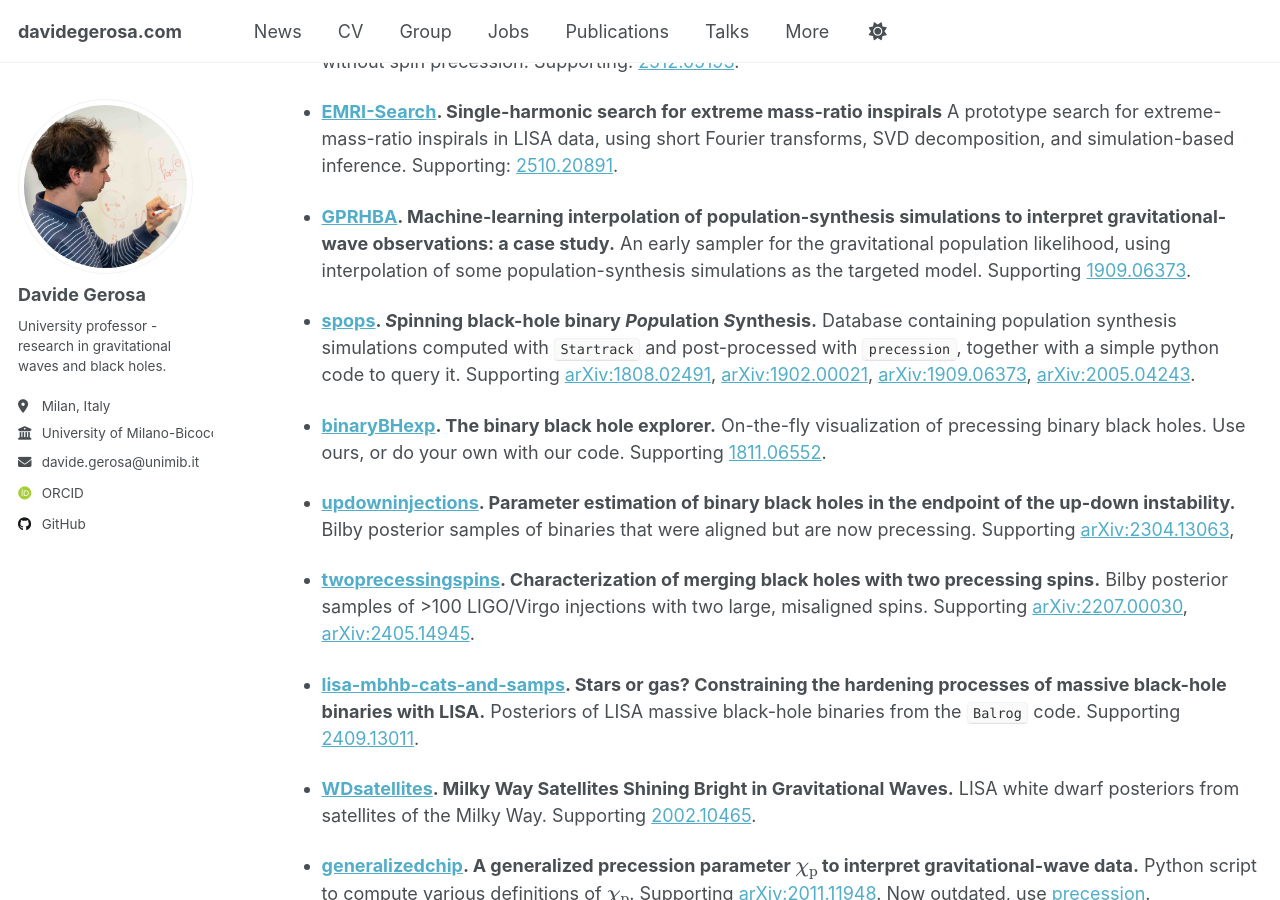
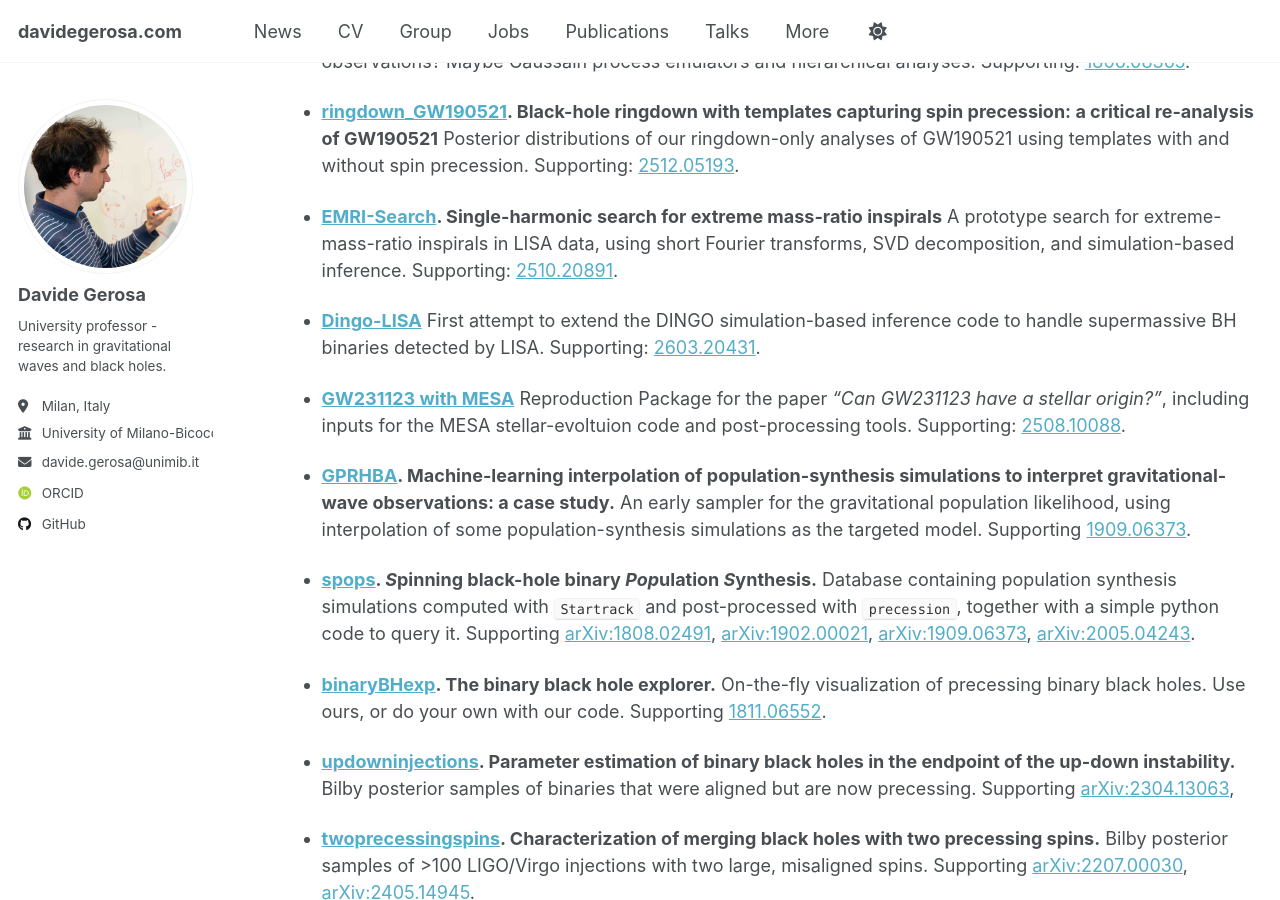
Before and after one commit to dgerosa/website, a Jekyll site: the page built from _pages/codes.md, in a window 1280 px wide and 900 px high, scrolled down 2131 px. Built offline with Jekyll 4.4.1, drawn with Linux system fonts in a browser that asks for light colours; some web fonts are replaced; some of the changed text lies outside the part shown.

Commit message:
Sat Apr 18 19:15:03 CEST 2026

```diff
--- a/_pages/codes.md
+++ b/_pages/codes.md
@@ -40,8 +40,11 @@
 [arXiv:1809.09125](https://arxiv.org/abs/1809.09125).
 
 - **[postmerger](https://github.com/cpacilio/postmerger). Ringdown amplitude fits.** Surrogate models for the ringdown amplitudes, fitted to numerical-relativity simulations. Supporting
-[arXiv:2408.05276 ](https://arxiv.org/abs/2408.05276 ),
+[arXiv:2408.05276](https://arxiv.org/abs/2408.05276),
 [arXiv:2504.17021](https://arxiv.org/abs/2504.17021).
+
+- **[gwfast.population](https://github.com/cpacilio/postmerger). Fisher matrix for black-hole populations** Approximate hierarchical Bayesian analysis for GW population using the Fisher formalism; implemented inside the populat GWfast package. Supporting
+[arXiv:2410.17325](https://arxiv.org/abs/2410.17325 ).
 
 - **[skywalker](https://github.com/dgerosa/skywalker). Things I like in Python.**
 This is a python module made mostly for myself, where I collect useful functions and tricks to be imported from everywhere.
@@ -77,6 +80,10 @@
 - **[ringdown_GW190521](https://github.com/chiaranselmo17/ringdown_GW190521). Black-hole ringdown with templates capturing spin precession: a critical re-analysis of GW190521** Posterior distributions of our ringdown-only analyses of GW190521 using templates with and without spin precession. Supporting: [2512.05193](https://arxiv.org/abs/2512.05193).
 
 - **[EMRI-Search](https://github.com/lorenzsp/EMRI-Search/). Single-harmonic search for extreme mass-ratio inspirals** A prototype search for extreme-mass-ratio inspirals in LISA data, using short Fourier transforms, SVD decomposition, and simulation-based inference. Supporting: [2510.20891](https://arxiv.org/abs/2510.20891).
+
+- **[Dingo-LISA](https://github.com/AliSword/dingo-lisa)** First attempt to extend the DINGO simulation-based inference code to handle supermassive BH binaries detected by LISA. Supporting: [2603.20431](https://arxiv.org/abs/2603.20431).
+
+- **[GW231123 with MESA](https://zenodo.org/records/16898502)** Reproduction Package for the paper *"Can GW231123 have a stellar origin?"*, including inputs for the MESA stellar-evoltuion code and post-processing tools. Supporting: [2508.10088](https://arxiv.org/abs/2508.10088).
 
 - **[GPRHBA](https://github.com/kazewong/GPRHBA). Machine-learning interpolation of population-synthesis simulations to interpret gravitational-wave observations: a case study.** An early sampler for the gravitational population likelihood, using interpolation of some population-synthesis simulations as the targeted model. Supporting
 [1909.06373](https://arxiv.org/abs/1909.06373).
```
